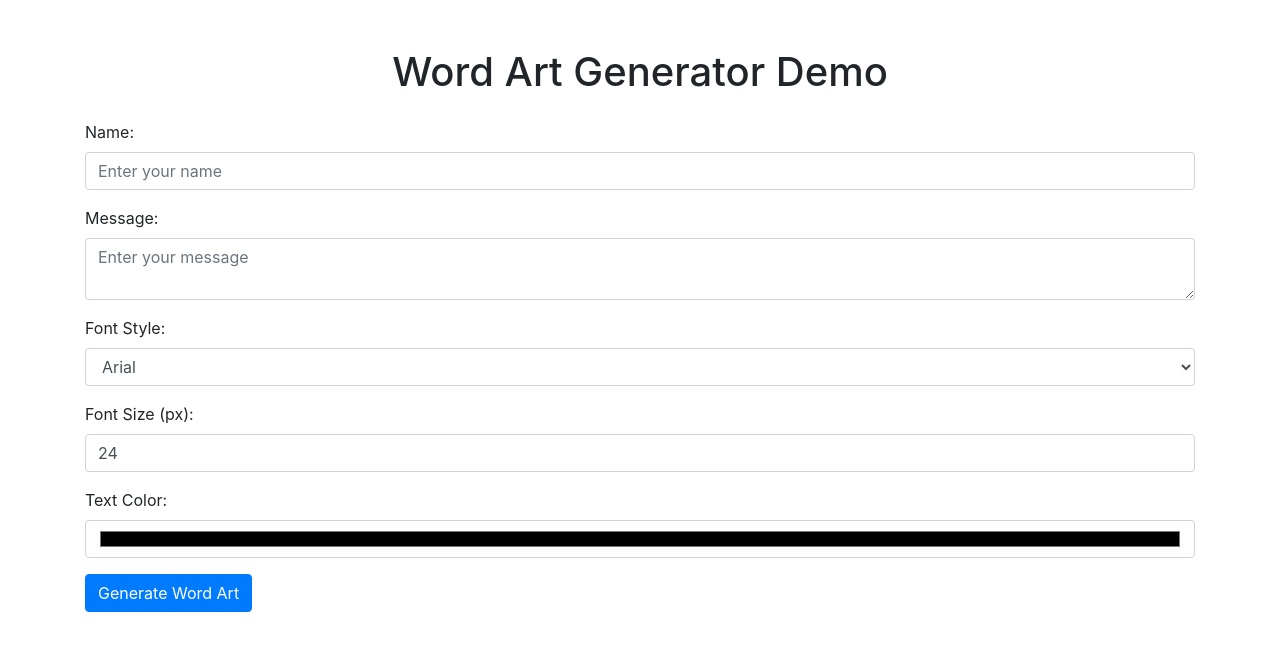
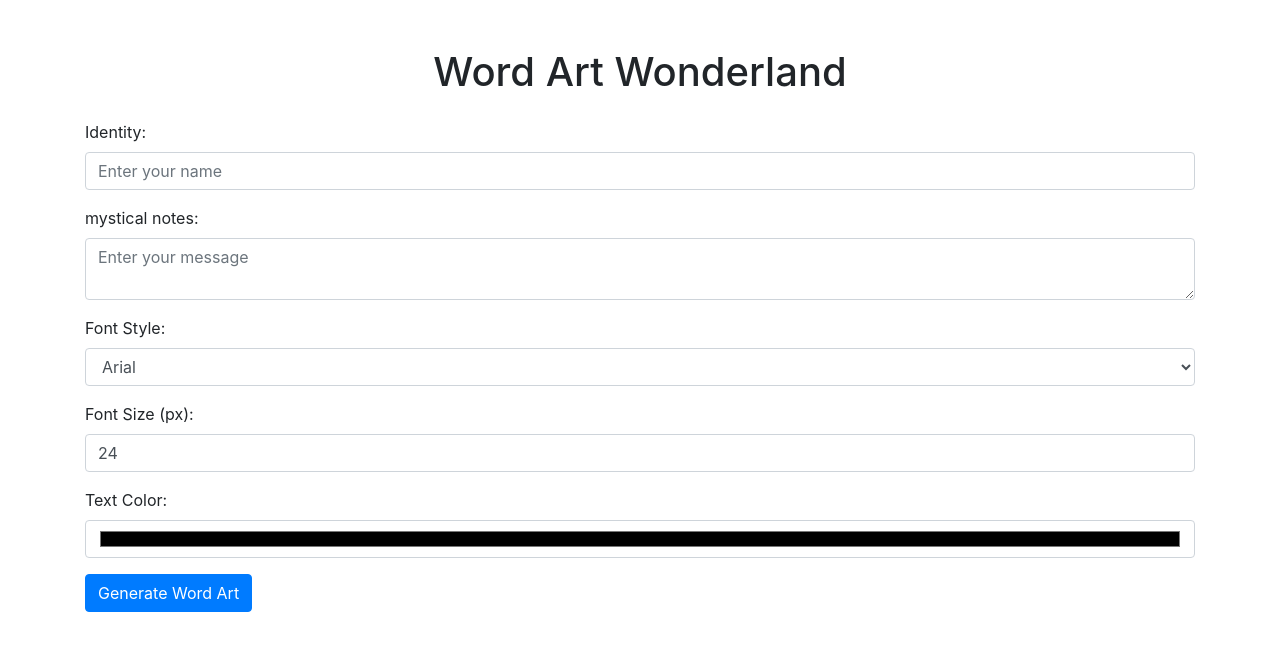
Before and after one commit to Emma-B211/Cart_211, a plain HTML site: page word art generator.html in a window 1280 px wide. Drawn offline with nearby package versions, Linux system fonts and the light colour scheme; no server answers.

Commit message:
continue lab

```diff
--- a/word art generator.html
+++ b/word art generator.html
@@ -22,14 +22,14 @@
 </head>
 <body>
   <div class="container">
-    <h1 class="text-center mt-5">Word Art Generator Demo</h1>
+    <h1 class="text-center mt-5">Word Art Wonderland</h1>
     <form id="wordArtForm" class="mt-4">
       <div class="form-group">
-        <label for="name">Name:</label>
+        <label for="name">Identity:</label>
         <input type="text" id="name" class="form-control" placeholder="Enter your name">
       </div>
       <div class="form-group">
-        <label for="message">Message:</label>
+        <label for="message">mystical notes:</label>
         <textarea id="message" class="form-control" placeholder="Enter your message"></textarea>
       </div>
       <div class="form-group">
```
